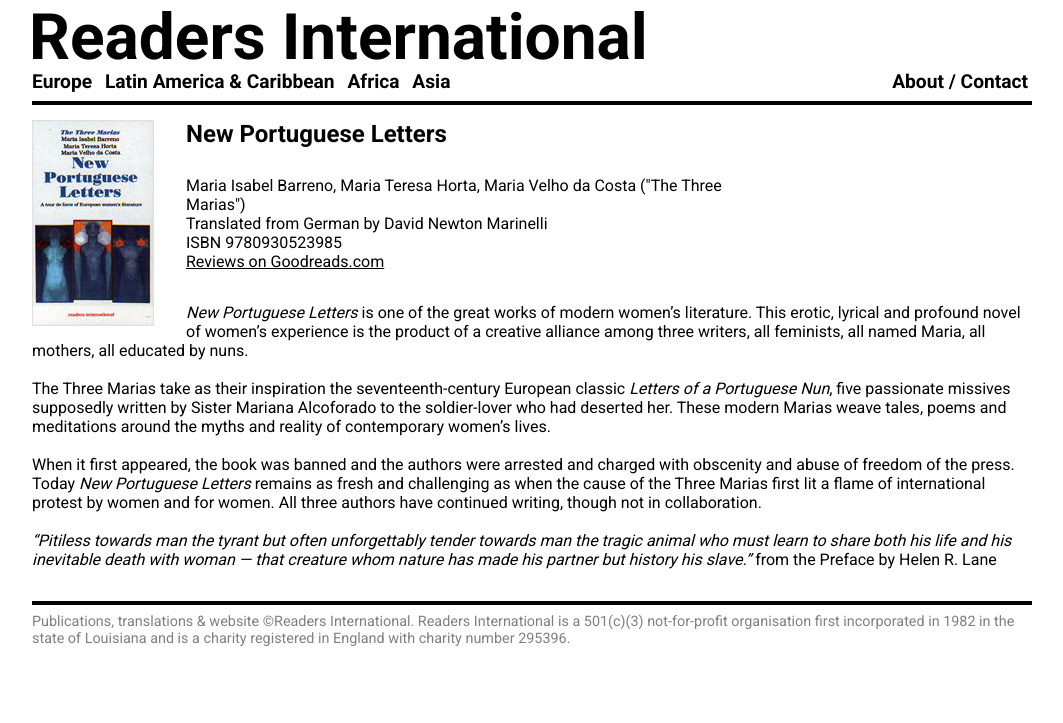
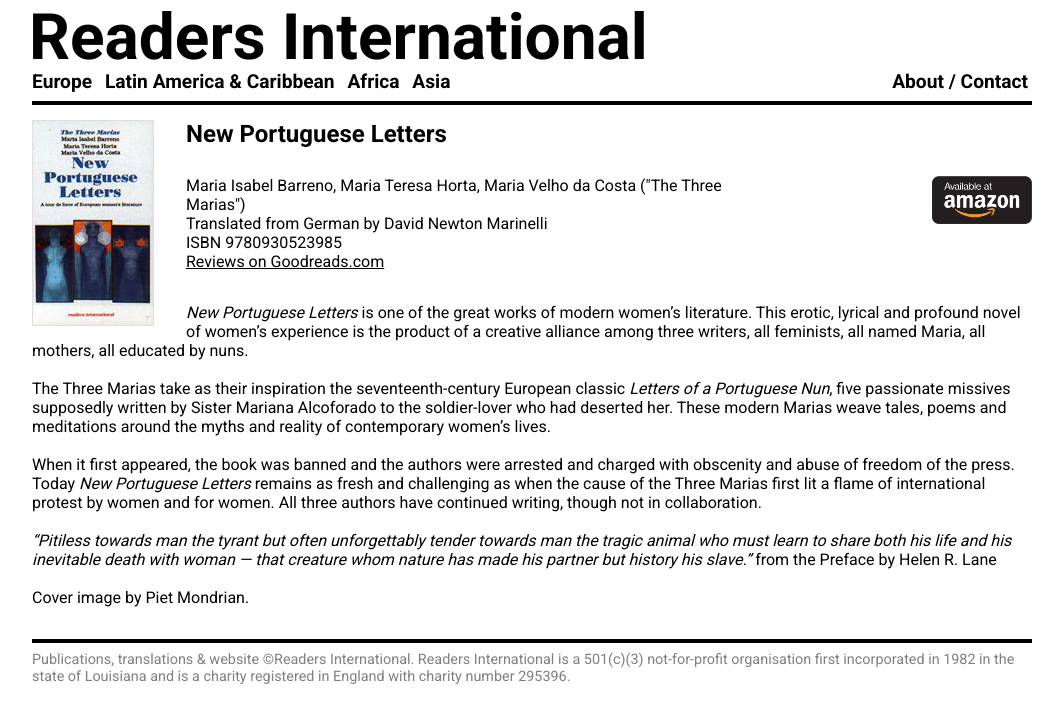
Before and after one commit to readersinternational/readersinternational.org, a Jekyll site: the page built from _books/new-portuguese-letters.md, in a window 1280 px wide. Shown: the top 723 px of the page, without its empty margins (108-1171 px from the left). Built offline with Jekyll 4.4.1, drawn with Linux system fonts in a browser that asks for light colours.

Commit message:
Update new-portuguese-letters.md

```diff
--- a/_books/new-portuguese-letters.md
+++ b/_books/new-portuguese-letters.md
@@ -6,7 +6,7 @@
 isbn_ebook:
 region: europe
 
-amazon:
+amazon: https://www.amazon.com/Portuguese-Letters-Maria-Barreno-1994-09-25/dp/B01FKRDP2M/ref=sr_1_3?keywords=barreno+new+portuguese+letters&qid=1573244121&s=books&sr=1-3
 goodreads: https://www.goodreads.com/book/show/1863537.New_Portuguese_Letters
 
 cover: ./assets/images/new-portuguese-letters.jpg
@@ -21,3 +21,5 @@
 When it first appeared, the book was banned and the authors were arrested and charged with obscenity and abuse of freedom of the press. Today *New Portuguese Letters* remains as fresh and challenging as when the cause of the Three Marias first lit a flame of international protest by women and for women. All three authors have continued writing, though not in collaboration.
 <br><br>
 *"Pitiless towards man the tyrant but often unforgettably tender towards man the tragic animal who must learn to share both his life and his inevitable death with woman — that creature whom nature has made his partner but history his slave."* from the Preface by Helen R. Lane
+<br><br>
+Cover image by Piet Mondrian.
```
